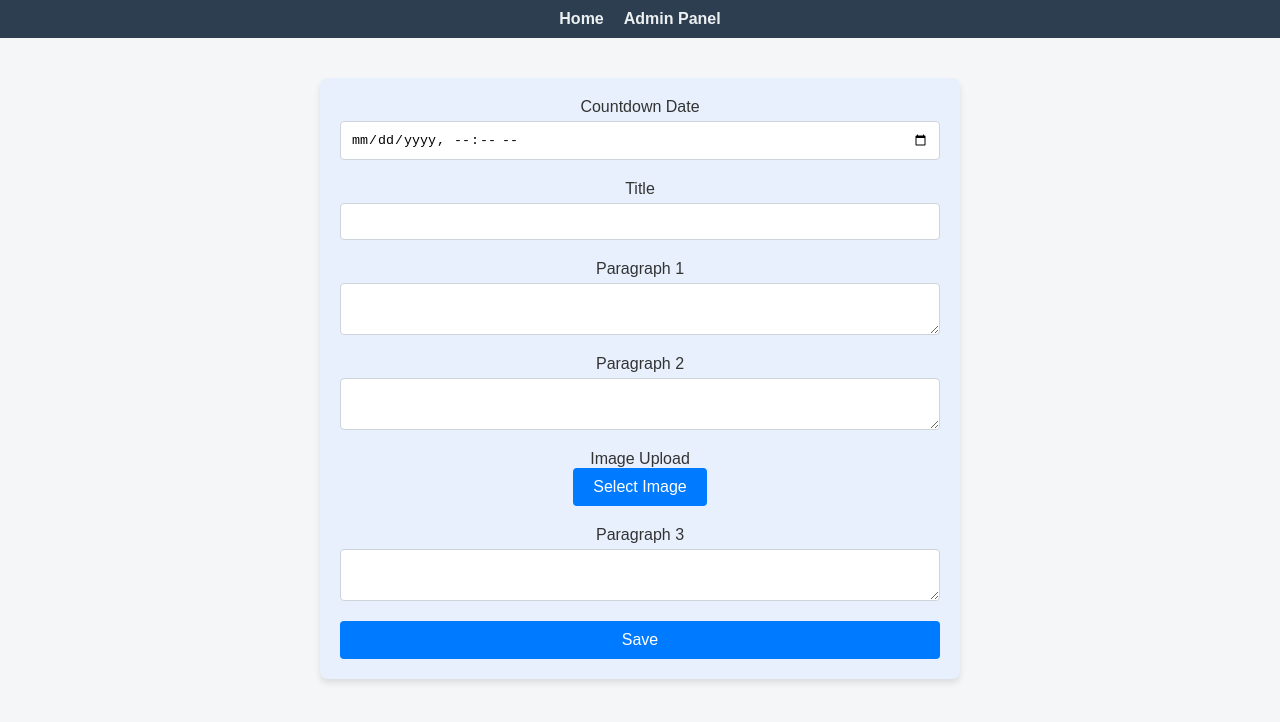
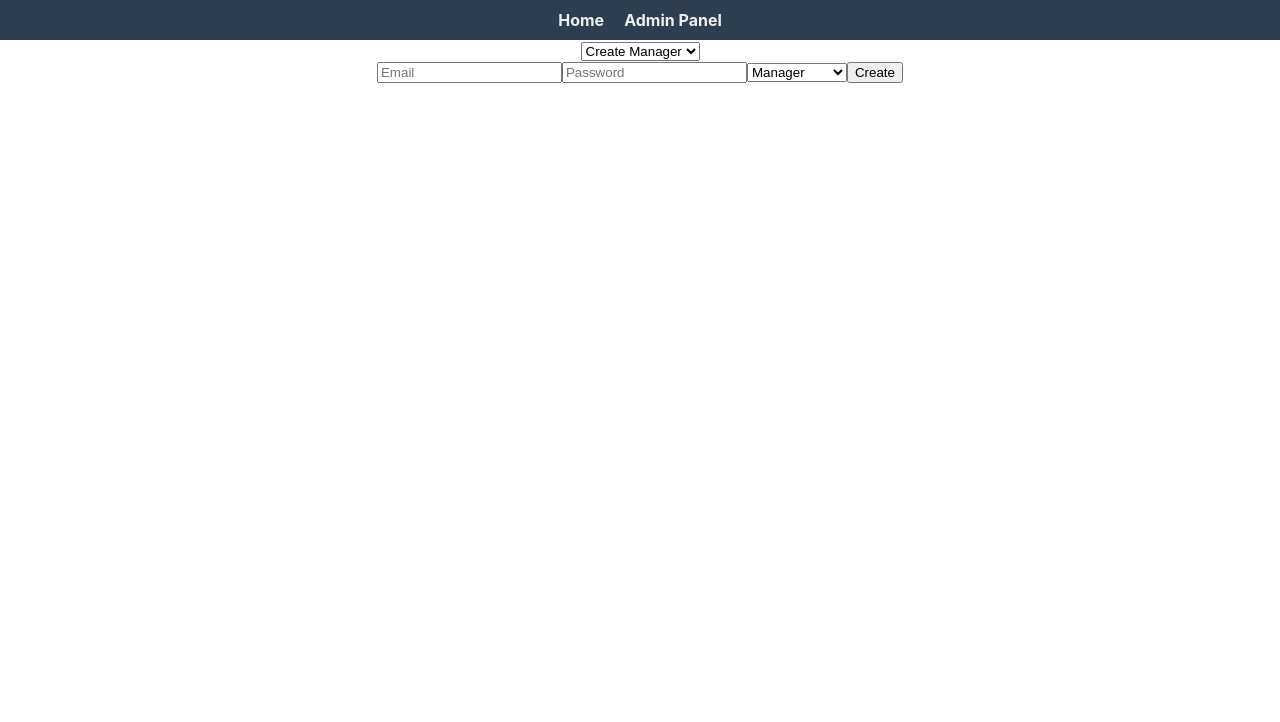
Before and after one commit to yakkov-david/hamaccabim-client, a React (Create React App) app: page /admin in a window 1280 px wide. Shown: the top 722 px of the page. Built offline with nearby package versions, Linux system fonts and the light colour scheme; sample sign-in values are in the browser's storage.

Commit message:
Registration and login of managers

```diff
--- a/src/App.tsx
+++ b/src/App.tsx
@@ -3,6 +3,7 @@ import './App.css';
 import CountdownPage from './hamaccabim/CountdownPage';
 import CreateEditLandingPage from './hamaccabim/CreateEditLandingPage';
 import Login from './hamaccabim/Login';
+import ManagerForm from './hamaccabim/ManagerRegistration';
 import { Navigate } from 'react-router-dom';
 import { BrowserRouter as Router, Routes, Route, Link } from 'react-router-dom';
 import { jwtDecode } from 'jwt-decode';
@@ -35,10 +36,12 @@ const isAuthenticated = (): boolean => {
 
 interface GuardedRouteProps {
   children: React.ReactNode;
+  validate?: () => boolean;
 }
 
-const GuardedRoute: React.FC<GuardedRouteProps> = ({ children }) => {
-  return isAuthenticated() ? <>{children}</> : <Navigate to="/login" />;
+const GuardedRoute: React.FC<GuardedRouteProps> = ({ children, validate }) => {
+  const isAuthValid = validate ? validate() : isAuthenticated();
+  return isAuthValid ? <>{children}</> : <Navigate to="/login" />;
 };
 
 
@@ -47,22 +50,57 @@ const App: React.FC = () => {
     <Router>
       <div className="App">
         <nav>
-        <ul className="nav-list">
+          <ul className="nav-list">
             <li>
-              <Link to="/">Home</Link>
-              <Link to="/login">Admin Panel</Link>
+              <Link
+                to="/">
+                Home
+              </Link>
+              <Link
+                to="/login">
+                Admin Panel
+              </Link>
             </li>
           </ul>
         </nav>
         <Routes>
-          <Route path="/" element={<CountdownPage />} />
-          <Route path="/countdown/:documentId" element={<CountdownPage />} />
-          <Route path="/admin" element={
-            <GuardedRoute>
-              <CreateEditLandingPage />
-            </GuardedRoute>
-          } />
-          <Route path="/login" element={<Login />} />
+          <Route
+            path="/"
+            element={<CountdownPage />}
+          />
+          <Route
+            path="/countdown/:documentId"
+            element={<CountdownPage />}
+          />
+          <Route
+            path="/admin"
+            element={
+              <GuardedRoute>
+                {/*<CreateEditLandingPage />*/}
+                <ManagerForm />
+              </GuardedRoute>
+            }
+          />
+          <Route
+            path="/login"
+            element={<Login />}
+          />
+
+
+          {/*<Route
+            path="/ManagerForm"
+            element={<ManagerForm />}
+          />*/}
+
+          {/*<Route
+            path="/edit-user"
+            element={
+              <GuardedRoute validate={() => isAuthenticated()}>
+                <AdminEditUser />
+              </GuardedRoute>
+            }
+          />*/}
+
         </Routes>
       </div>
     </Router>
--- a/src/hamaccabim/CreateEditLandingPage.tsx
+++ b/src/hamaccabim/CreateEditLandingPage.tsx
@@ -2,6 +2,7 @@
 //CreateEditLandingPage.tsx
 
 import React, { useState, useRef } from 'react';
+//import { Link } from 'react-router-dom';
 import config from '../config';
 
 import './CreateEditLandingPage.css';
@@ -40,11 +41,11 @@ const CreateEditLandingPage: React.FC = () => {
   const [selectedImage, setSelectedImage] = useState("");
 
   const imageInputRef = useRef<HTMLInputElement>(null);
-/*
-  // Function to trigger file input click
-  const handleImageInputClick = () => {
-    imageInputRef.current?.click();
-  };*/
+  /*
+    // Function to trigger file input click
+    const handleImageInputClick = () => {
+      imageInputRef.current?.click();
+    };*/
 
   const handleFileChange = (e: React.ChangeEvent<HTMLInputElement>) => {
 
@@ -78,7 +79,6 @@ const CreateEditLandingPage: React.FC = () => {
 
         // Now include imageUrl in the original POST request
         const body = JSON.stringify({
-          text: '',
           CountdownDate: formState.countdownDate,
           Title: formState.title,
           Paragraph1: formState.paragraph1,
@@ -114,22 +114,41 @@ const CreateEditLandingPage: React.FC = () => {
 
 
   return (
-    <form onSubmit={handleSubmit}>
+    <form
+      onSubmit={handleSubmit}>
       <label>
         Countdown Date
-        <input type="datetime-local" name="countdownDate" value={formState.countdownDate} onChange={handleChange} />
+        <input
+          type="datetime-local"
+          name="countdownDate"
+          value={formState.countdownDate}
+          onChange={handleChange}
+        />
       </label>
       <label>
         Title
-        <input type="text" name="title" value={formState.title} onChange={handleChange} />
+        <input
+          type="text"
+          name="title"
+          value={formState.title}
+          onChange={handleChange}
+        />
       </label>
       <label>
         Paragraph 1
-        <textarea name="paragraph1" value={formState.paragraph1} onChange={handleChange} />
+        <textarea
+          name="paragraph1"
+          value={formState.paragraph1}
+          onChange={handleChange}
+        />
       </label>
       <label>
         Paragraph 2
-        <textarea name="paragraph2" value={formState.paragraph2} onChange={handleChange} />
+        <textarea
+          name="paragraph2"
+          value={formState.paragraph2}
+          onChange={handleChange}
+        />
       </label>
       <label>
         Image Upload
@@ -140,15 +159,29 @@ const CreateEditLandingPage: React.FC = () => {
             ref={imageInputRef}
             accept="image/*"
             className="file-input"
-            onChange={handleFileChange} />
+            onChange={handleFileChange}
+          />
         </div>
       </label>
-      {selectedImage && <img src={selectedImage} alt="Selected" style={{ maxWidth: '100%', height: 'auto' }} />}
+      {selectedImage &&
+        <img
+          src={selectedImage}
+          alt="Selected"
+          style={{ maxWidth: '100%', height: 'auto' }}
+        />
+      }
       <label>
         Paragraph 3
-        <textarea name="paragraph3" value={formState.paragraph3} onChange={handleChange} />
+        <textarea
+          name="paragraph3"
+          value={formState.paragraph3}
+          onChange={handleChange}
+        />
       </label>
-      <button type="submit">Save</button>
+      <button
+        type="submit">
+        Save
+      </button>
     </form>
   );
 };
--- a/src/hamaccabim/Login.tsx
+++ b/src/hamaccabim/Login.tsx
@@ -17,15 +17,14 @@ const Login: React.FC = () => {
 
   const handleSubmit = async () => {
 
-    const text = 'hello';
     // Send the credentials to the server
     try {
-      const response = await fetch(config.apiUrl + '/admin-login', {
+      const response = await fetch(config.apiUrl + '/users', {
         method: 'POST',
         headers: {
           'Content-Type': 'application/json',
         },
-        body: JSON.stringify({ email, password, text }),
+        body: JSON.stringify({ email, password, action: 'login' }),
       });
 
       if (response.ok) {
@@ -46,17 +45,32 @@ const Login: React.FC = () => {
   };
 
   return (
-    <div className="login-container">
-      <form className="form" onSubmit={(e) => { e.preventDefault(); handleSubmit(); }}>
+    <div
+      className="login-container">
+      <form
+        className="form"
+        onSubmit={(e) => { e.preventDefault(); handleSubmit(); }}>
         <div>
           <label>Email</label>
-          <input type="email" value={email} onChange={(e) => setEmail(e.target.value)} />
+          <input
+            type="email"
+            value={email}
+            onChange={(e) => setEmail(e.target.value)}
+          />
         </div>
         <div>
           <label>Password</label>
-          <input type="password" value={password} onChange={(e) => setPassword(e.target.value)} />
+          <input
+            type="password"
+            value={password}
+            onChange={(e) => setPassword(e.target.value)}
+          />
         </div>
-        <button type="submit" className="button">Login</button>
+        <button
+          type="submit"
+          className="button">
+          Login
+        </button>
       </form>
     </div>
   );
--- /dev/null
+++ b/src/hamaccabim/ManagerRegistration.tsx
@@ -0,0 +1,76 @@
+import React, { useState } from 'react';
+import config from '../config';
+
+interface Manager {
+    id?: number;
+    email: string;
+    password: string;
+    role?: 'manager' | 'super-admin'; // Define roles in the Manager interface
+    action: 'register';
+}
+
+interface ManagerFormProps { }
+
+const ManagerForm: React.FC<ManagerFormProps> = () => {
+    const [action, setAction] = useState<'create' | 'update' | 'delete'>('create');
+    const [manager, setManager] = useState<Manager>({ email: '', password: '', action: 'register' });
+    const [managerId, setManagerId] = useState<number | undefined>(undefined);
+
+    const handleInputChange = (e: React.ChangeEvent<HTMLInputElement> | React.ChangeEvent<HTMLSelectElement>) => {
+        const { name, value } = e.target;
+        setManager(prevState => ({ ...prevState, [name]: value }));
+    };
+
+    const handleSelectChange = (e: React.ChangeEvent<HTMLSelectElement>) => {
+        setAction(e.target.value as 'create' | 'update' | 'delete');
+    };
+
+
+    const handleSubmit = async (e: React.FormEvent) => {
+        e.preventDefault();
+        const url = `${config.apiUrl}/users` + (action !== 'create' ? `/${managerId}` : '');
+        const method = action === 'create' ? 'POST' : action === 'update' ? 'PUT' : 'DELETE';
+        const body = action !== 'delete' ? JSON.stringify(manager) : undefined;
+        const headers = { 'Content-Type': 'application/json' };
+
+        const response = await fetch(url, { method, headers, body });
+        const data = await response.json();
+        console.log(data);
+    };
+
+    return (
+        <div>
+            <select value={action} onChange={handleSelectChange}>
+                <option value="create">Create Manager</option>
+                <option value="update">Update</option>
+                <option value="delete">Delete Manager</option>
+            </select>
+            {action !== 'delete' && (
+                <form onSubmit={handleSubmit}>
+                    <input type="email" name="email" placeholder="Email" value={manager.email} onChange={handleInputChange} required />
+                    <input type="password" name="password" placeholder="Password" value={manager.password} onChange={handleInputChange} required />
+                    {action === 'create' || action === 'update' ? (
+                        <>
+                            <select name="role" value={manager.role || ''} onChange={handleInputChange} required>
+                                <option value="manager">Manager</option>
+                                <option value="super-admin">Super Admin</option>
+                            </select>
+                            {action === 'update' && (
+                                <input type="number" name="id" placeholder="Manager ID" value={managerId} onChange={(e) => setManagerId(parseInt(e.target.value))} required />
+                            )}
+                        </>
+                    ) : null}
+                    <button type="submit">{action.charAt(0).toUpperCase() + action.slice(1)}</button>
+                </form>
+            )}
+            {action === 'delete' && (
+                <form onSubmit={handleSubmit}>
+                    <input type="number" name="id" placeholder="Manager ID" value={managerId} onChange={(e) => setManagerId(parseInt(e.target.value))} required />
+                    <button type="submit">Delete</button>
+                </form>
+            )}
+        </div>
+    );
+};
+
+export default ManagerForm;
```
Also changed, not shown: src/hamaccabim/CountdownPage.tsx (+51 -14 lines).
